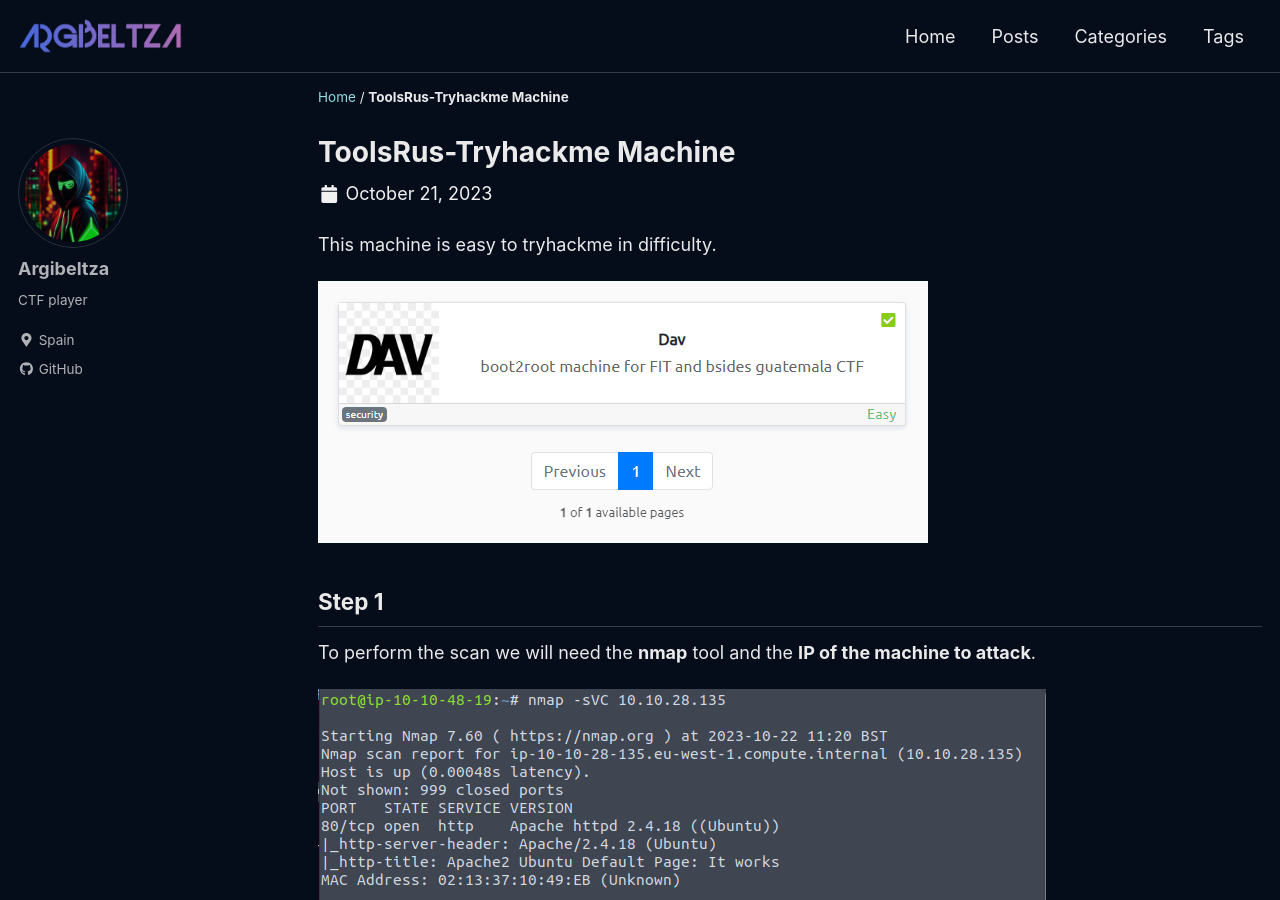
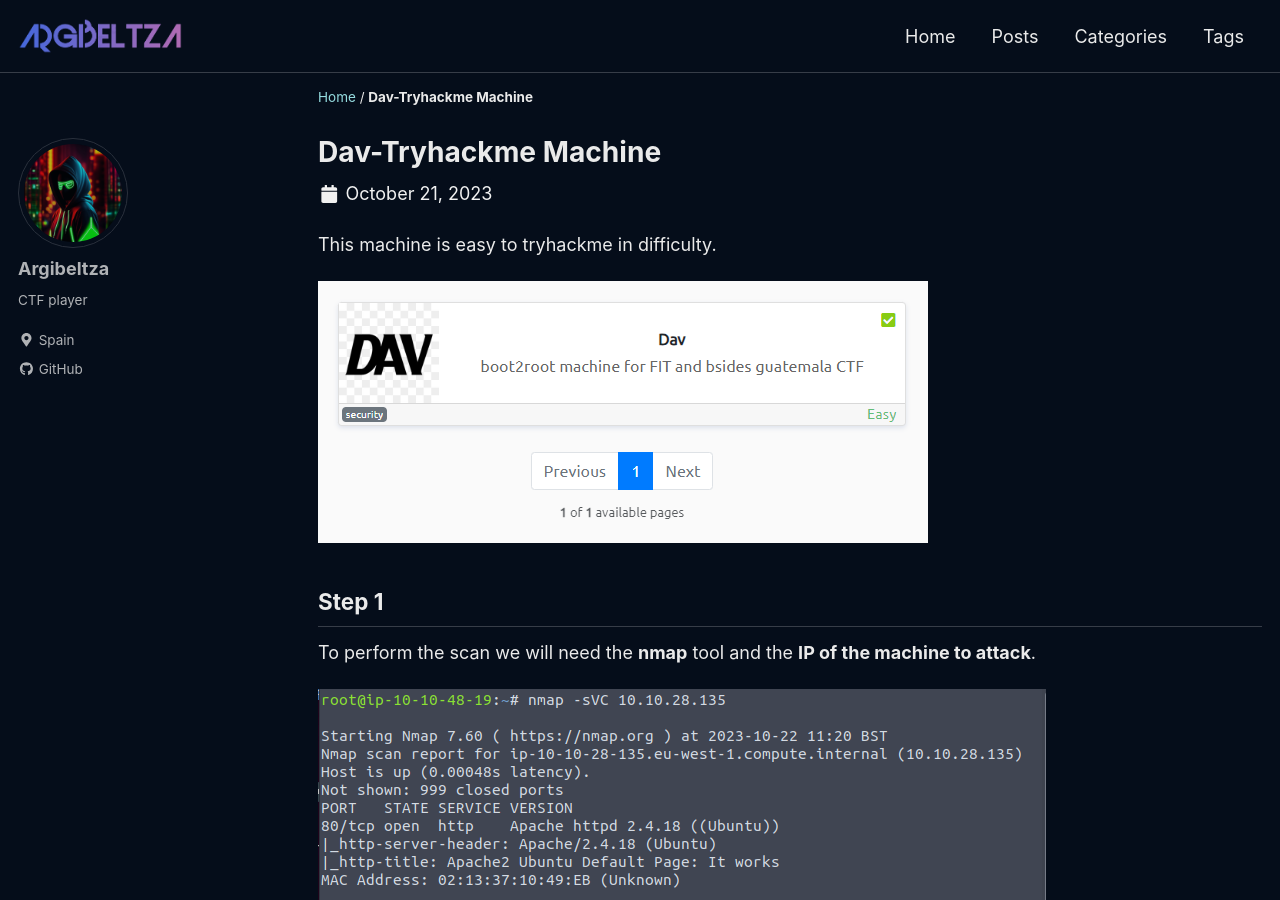
Before and after one commit to argibeltza/argibeltza.github.io, a Jekyll site: the page built from _posts/2023-10-22-Dav.md, in a window 1280 px wide and 900 px high. Built offline with Jekyll 4.4.1, drawn with Linux system fonts in a browser that asks for light colours; cached includes are drawn as plain includes; a script that is not in the unit is left out.

Commit message:
Update 2023-10-22-Dav.md

```diff
--- a/_posts/2023-10-22-Dav.md
+++ b/_posts/2023-10-22-Dav.md
@@ -1,7 +1,7 @@
 ---
 layout: single
-title: ToolsRus-Tryhackme Machine
-excerpt: "This page will be the steps to follow to complete the tryhackme ToolsRus machine."
+title: Dav-Tryhackme Machine
+excerpt: "This page will be the steps to follow to complete the tryhackme Dav machine."
 date: 2023-10-21
 classes: wide
 header:
```
